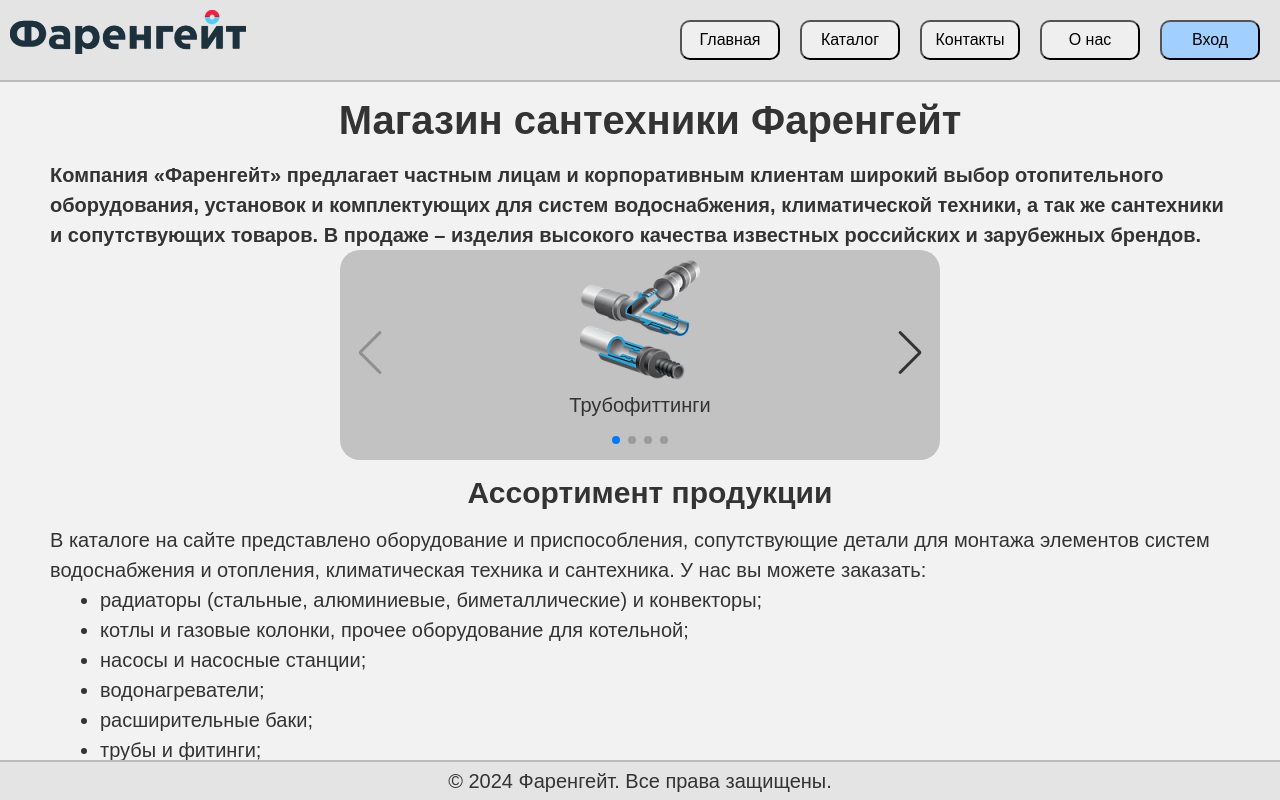
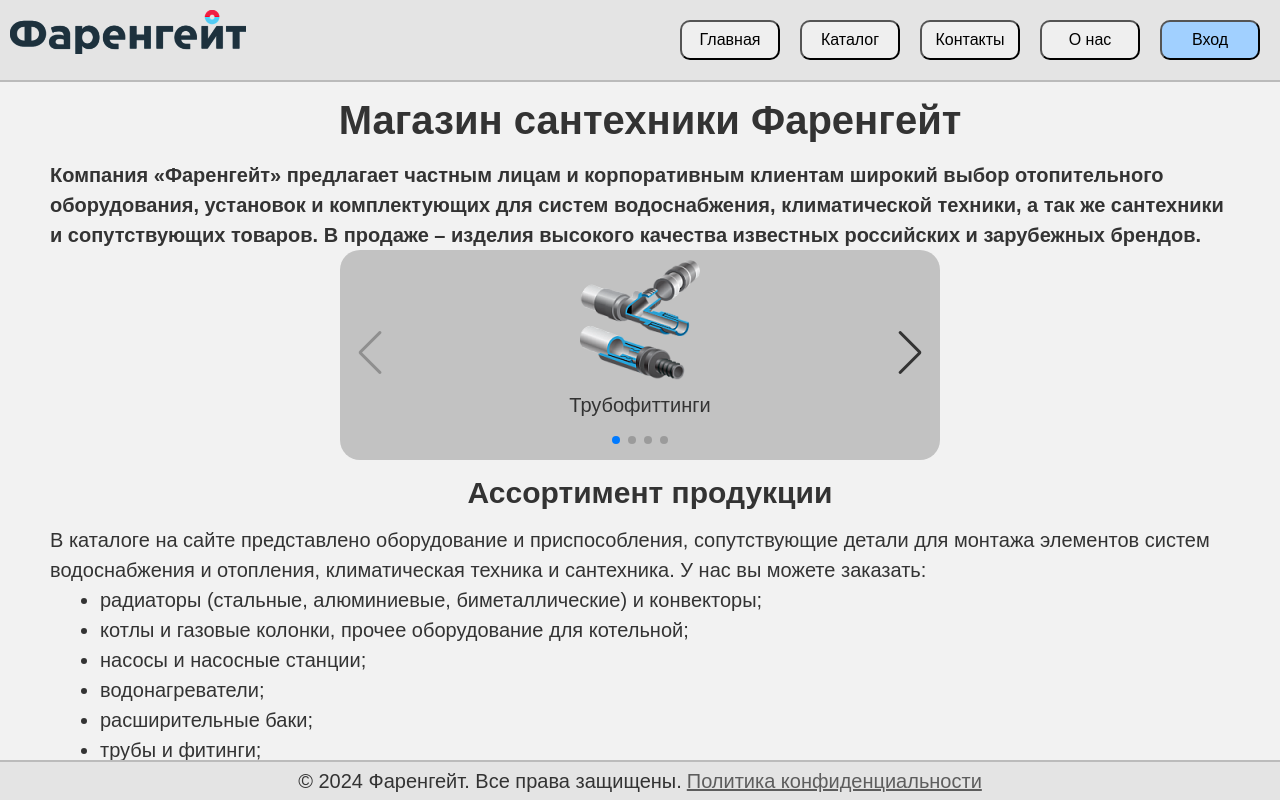
Before and after one commit to OblitusNumen/WebLab, a Vue app: page / in a window 1280 px wide. Shown: the top 800 px of the page. Built offline with nearby package versions, Linux system fonts and the light colour scheme; no server answers.

Commit message:
downloading privacy policy

```diff
--- a/src/components/Footer.vue
+++ b/src/components/Footer.vue
@@ -1,6 +1,11 @@
 <template>
   <footer class="footer">
-    <p class="footer">&copy; 2024 Фаренгейт. Все права защищены.</p>
+    <p class="footer">
+      &copy; 2024 Фаренгейт. Все права защищены.
+      <a class="privacy-policy" href="@/assets/privacy-policy.pdf" target="_blank" download="Политика_конфиденциальности.pdf">
+        Политика конфиденциальности
+      </a>
+    </p>
   </footer>
 </template>
 
@@ -21,4 +26,9 @@
   padding: 4px; /* Example padding */
   justify-content: center; /* Center content horizontally */
 }
+
+.privacy-policy {
+  padding-left: 5px;
+  color: #5d5d5d;
+}
 </style>
```
Also changed, not shown: 1 other file (tests, documents, lock files or other folders).
